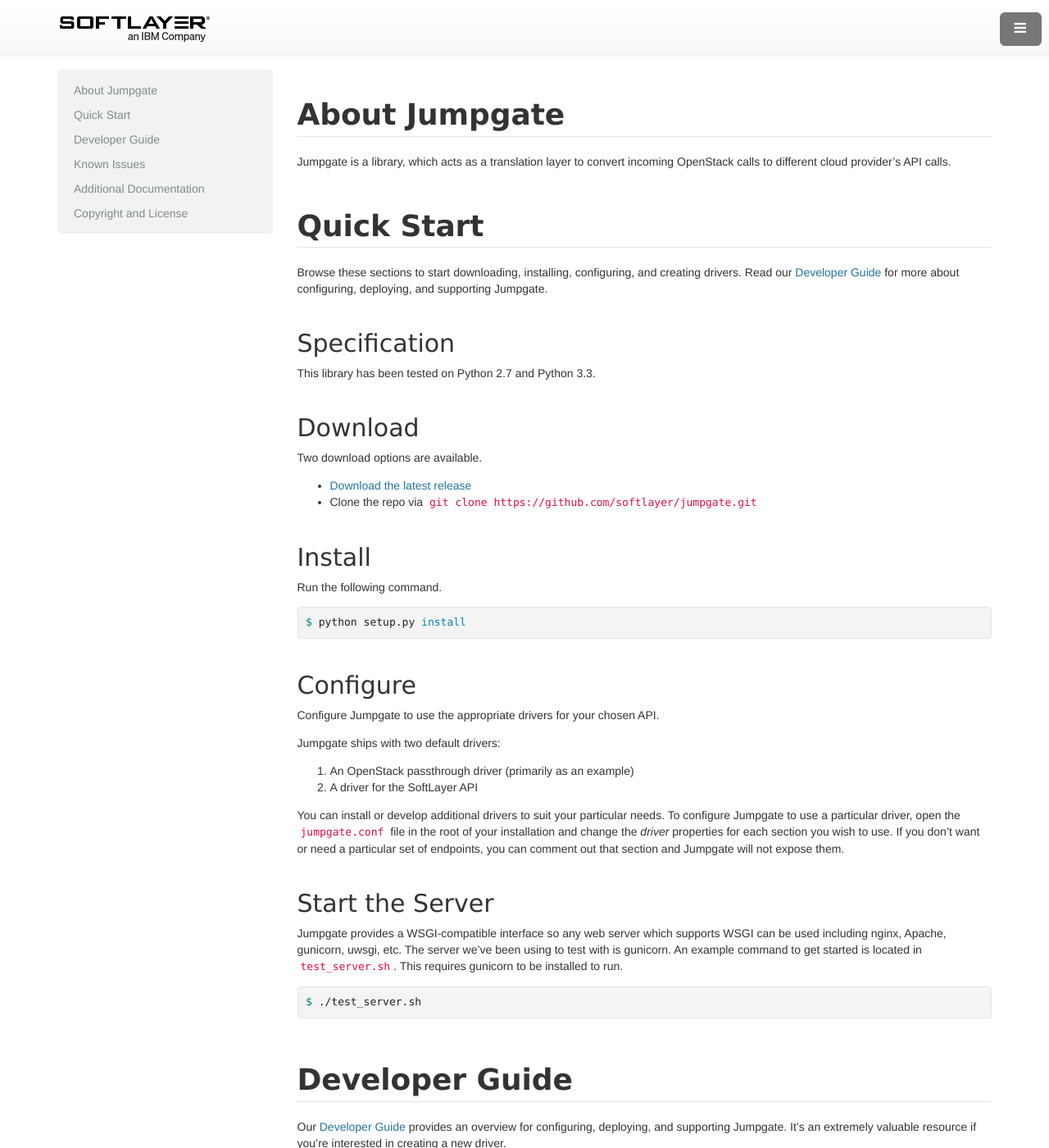
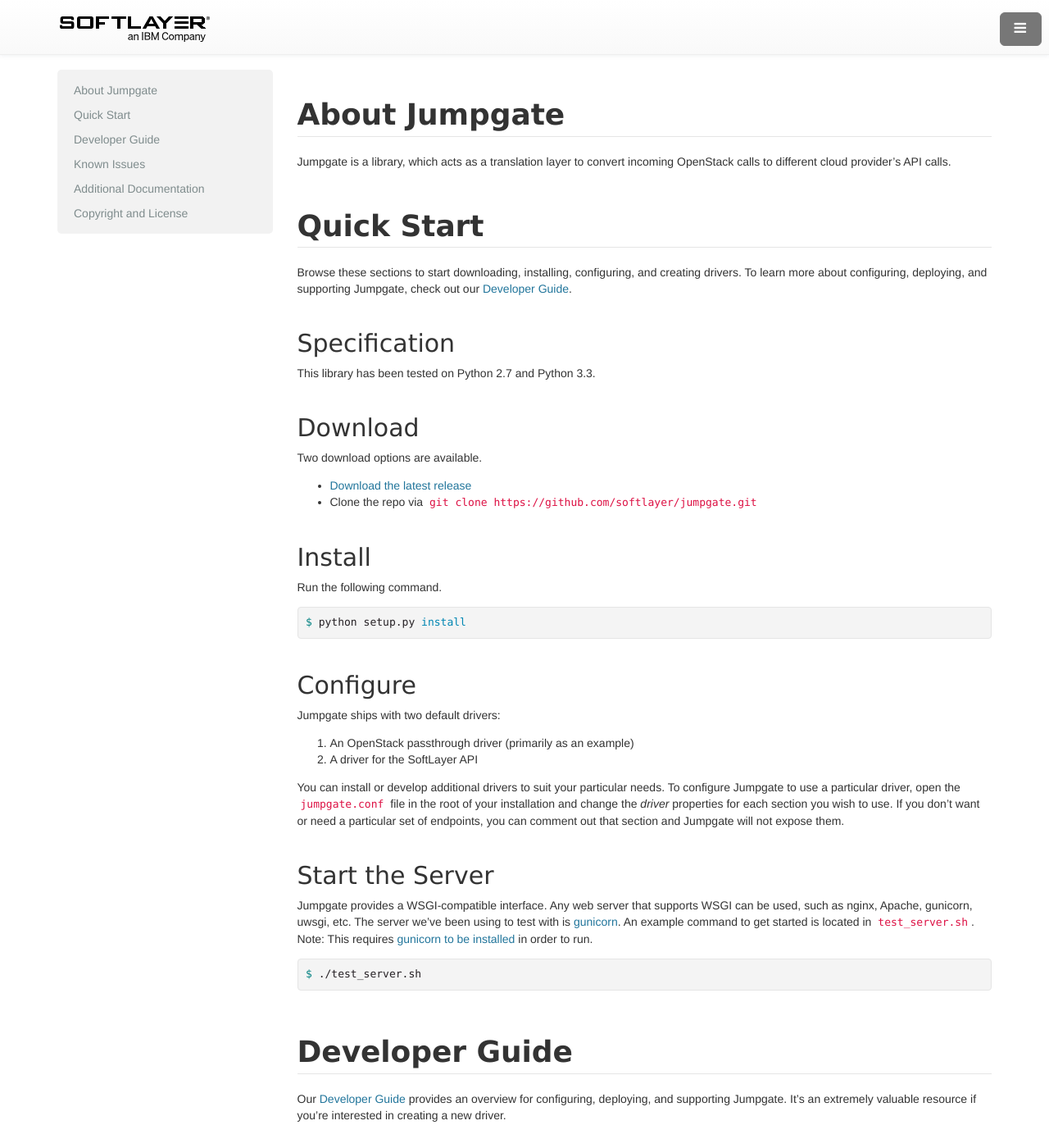
Before and after one commit to softlayer/jumpgate, a Jekyll site: the page built from get-started.md, in a window 1280 px wide and 1400 px high. Shown: the whole window at 82% size. Built offline with Jekyll 4.4.1, drawn with Linux system fonts in a browser that asks for light colours.

Commit message:
Add links to external sites

```diff
--- a/get-started.md
+++ b/get-started.md
@@ -11,7 +11,7 @@
 
 # Quick Start
 
-Browse these sections to start downloading, installing, configuring, and creating drivers. Read our [Developer Guide]({{ page.baseurl }}developer-guide) for more about configuring, deploying, and supporting Jumpgate.
+Browse these sections to start downloading, installing, configuring, and creating drivers. To learn more about configuring, deploying, and supporting Jumpgate, check out our [Developer Guide]({{ page.baseurl }}developer-guide).
 
 ## Specification
 
@@ -34,8 +34,6 @@
 
 ## Configure
 
-Configure Jumpgate to use the appropriate drivers for your chosen API.
-
 Jumpgate ships with two default drivers:
 
 1. An OpenStack passthrough driver (primarily as an example)
@@ -44,7 +42,7 @@
 You can install or develop additional drivers to suit your particular needs. To configure Jumpgate to use a particular driver, open the `jumpgate.conf` file in the root of your installation and change the *driver* properties for each section you wish to use. If you don't want or need a particular set of endpoints, you can comment out that section and Jumpgate will not expose them.
 
 ## Start the Server
-Jumpgate provides a WSGI-compatible interface so any web server which supports WSGI can be used including nginx, Apache, gunicorn, uwsgi, etc. The server we've been using to test with is gunicorn. An example command to get started is located in `test_server.sh`. This requires gunicorn to be installed to run.
+Jumpgate provides a WSGI-compatible interface. Any web server that supports WSGI can be used, such as nginx, Apache, gunicorn, uwsgi, etc. The server we've been using to test with is [gunicorn](http://gunicorn.org). An example command to get started is located in `test_server.sh`. Note: This requires [gunicorn to be installed](http://gunicorn.org/#quickstart) in order to run.
 
 {% highlight bash %}
 $ ./test_server.sh
```
